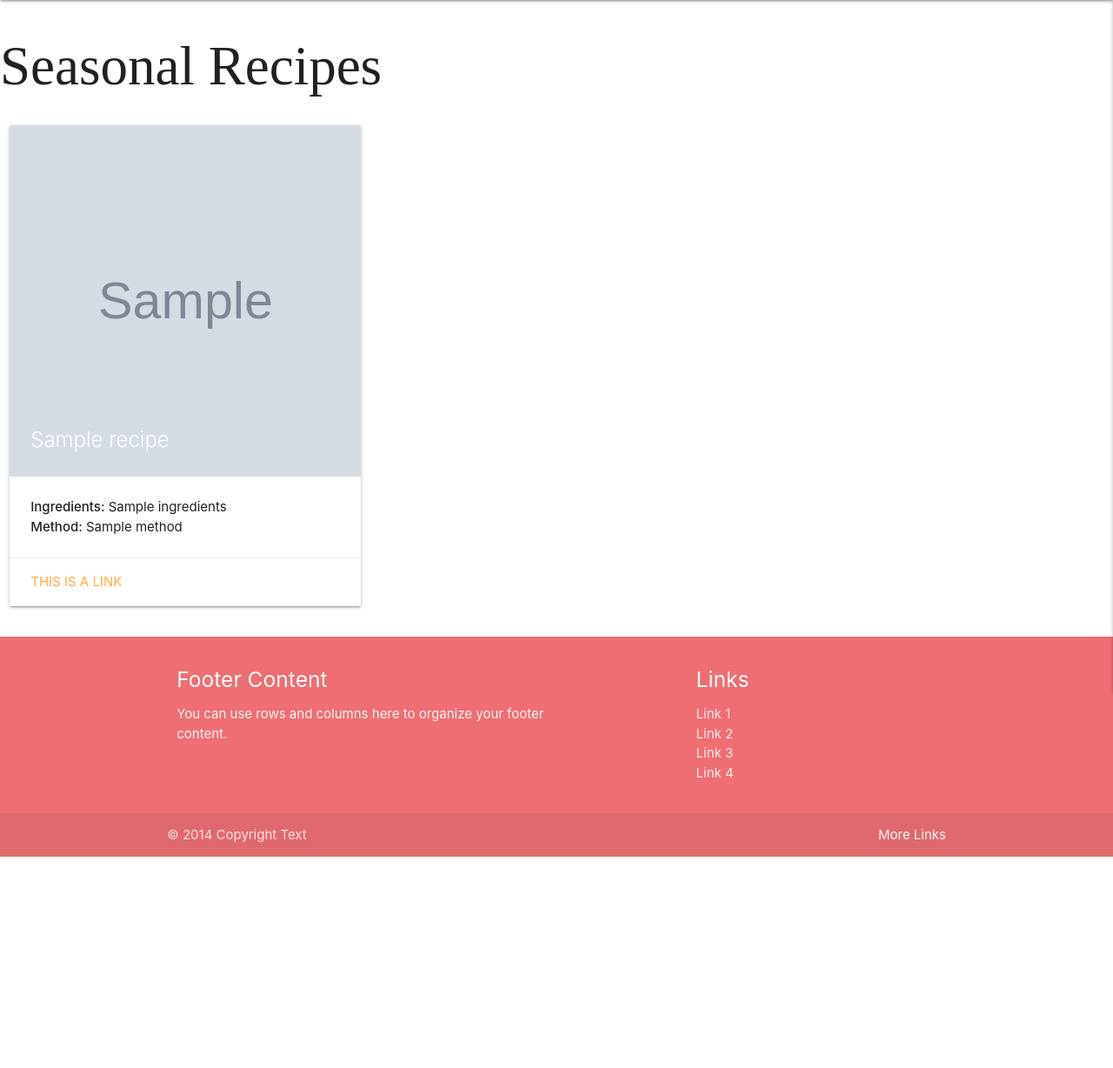
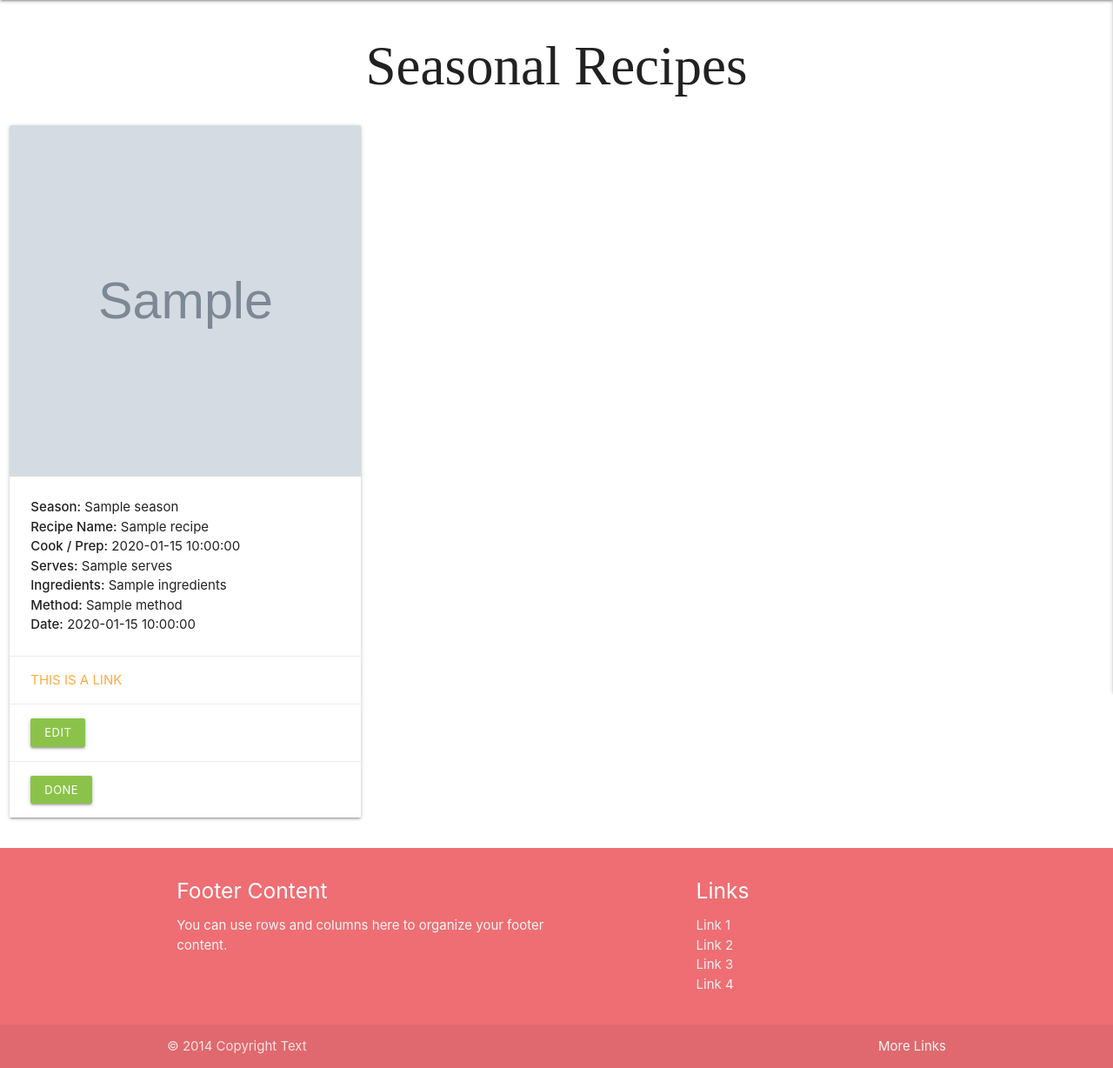
Before and after one commit to DomGambarini/bohemian-mama-pp3, a Flask app: page /recipes in a window 1280 px wide. Shown: the part 64-1292 px from the top of the page at 87% size. Before the commit the page ends 1049 px from the top, so only its background shows below. Run offline with Flask 3, Linux system fonts and the light colour scheme; grey boxes marked "Sample" are stand-in pictures; a database or web service that is not in the repository returns one stand-in record (values such as "Sample title"); some libraries are stand-ins or nearby versions.

Commit message:
Add button to edit recipe on recip page

```diff
--- a/app.py
+++ b/app.py
@@ -33,7 +33,7 @@ mongo = PyMongo(app)
 
 class addRecipe(FlaskForm):
     season = SelectField('Select Season', choices=[(
-        '1', 'Winter'), ('2', 'Spring'), ('3', 'Summer'), ('4', 'Autumn')])
+        'Winter'), ('Spring'), ('Summer'), ('Autumn')])
     recipe_name = StringField(
         'Recipe Name', validators=[InputRequired(), Length(min=4, max=40)])
     cook_time = IntegerField(
@@ -47,6 +47,7 @@ class addRecipe(FlaskForm):
     method = TextAreaField('Method', validators=[
         InputRequired(), Length(min=30, max=500)])
     image = URLField('Add URL Image Here', validators=[InputRequired()])
+    date = DateField(format='%Y-%m-%d')
     submit = SubmitField('Add Recipe')
 
 
@@ -66,8 +67,9 @@ def add_recipe():
             "cook_time": request.form.get("cook_time"),
             "serves": request.form.get("serves"),
             "ingredients": request.form.get("ingredients"),
-            "method": request.form.get("method")
-            }
+            "method": request.form.get("method"),
+            "date": request.form.get("date")
+        }
         mongo.db.recipes.insert_one(recipe)
         flash("Your recipe has been uploaded!")
         return redirect(url_for("recipe"))
--- a/static/js/script.js
+++ b/static/js/script.js
@@ -1,10 +1,9 @@
 $(document).ready(function () {
-    // Initialize components
-    $(".sidenav").sidenav({ edge: "right" });
-    $("select").formSelect();
-    $('.carousel.carousel-slider').carousel({
-        fullWidth: true,
-        indicators: true
-    });
-
+  // Initialize components
+  $(".sidenav").sidenav({ edge: "right" });
+  $("select").formSelect();
+  $(".carousel.carousel-slider").carousel({
+    fullWidth: true,
+    indicators: true,
+  });
 });
--- a/templates/base.html
+++ b/templates/base.html
@@ -1,16 +1,28 @@
 <!DOCTYPE html>
 <html lang="en">
   <head>
-    <meta charset="UTF-8">
-    <meta http-equiv="X-UA-Compatible" content="IE=edge">
-    <meta name="viewport" content="width=device-width, initial-scale=1.0">
-    <link rel="stylesheet" href="https://cdnjs.cloudflare.com/ajax/libs/font-awesome/6.5.1/css/all.min.css"
+    <meta charset="UTF-8" />
+    <meta http-equiv="X-UA-Compatible" content="IE=edge" />
+    <meta name="viewport" content="width=device-width, initial-scale=1.0" />
+    <link
+      rel="stylesheet"
+      href="https://cdnjs.cloudflare.com/ajax/libs/font-awesome/6.5.1/css/all.min.css"
       integrity="sha512-DTOQO9RWCH3ppGqcWaEA1BIZOC6xxalwEsw9c2QQeAIftl+Vegovlnee1c9QX4TctnWMn13TZye+giMm8e2LwA=="
-        crossorigin="anonymous" referrerpolicy="no-referrer" type="text/css"/>
-        <link rel="stylesheet" href="https://cdnjs.cloudflare.com/ajax/libs/materialize/1.0.0/css/materialize.min.css" type="text/css">
-        <link rel="stylesheet" href="{{ url_for('static', filename='css/style.css')}}" type="text/css">
-    {% block styles %}
-    {% endblock %}
+      crossorigin="anonymous"
+      referrerpolicy="no-referrer"
+      type="text/css"
+    />
+    <link
+      rel="stylesheet"
+      href="https://cdnjs.cloudflare.com/ajax/libs/materialize/1.0.0/css/materialize.min.css"
+      type="text/css"
+    />
+    <link
+      rel="stylesheet"
+      href="{{ url_for('static', filename='css/style.css')}}"
+      type="text/css"
+    />
+    {% block styles %} {% endblock %}
     <title>Bohemian Mama</title>
   </head>
 
@@ -19,19 +31,28 @@
       <!-- Navbar -->
       <nav class="nav-extended text-shadow light-green lighten-3">
         <div class="nav-wrapper">
-                <a href="{{ url_for('index') }}" class="brand-logo">BOHEMIAN MAMA, A Cornish Food Blog</a>
-                <a href="#" data-target="mobile-demo" class="sidenav-trigger right"><i class="fas fa-bars"></i></a>
+          <a href="{{ url_for('index') }}" class="brand-logo"
+            >BOHEMIAN MAMA, A Cornish Food Blog</a
+          >
+          <a href="#" data-target="mobile-demo" class="sidenav-trigger right"
+            ><i class="fas fa-bars"></i
+          ></a>
           <ul class="right hide-on-med-and-down">
             <li><a href="{{ url_for('index') }}">Home</a></li>
 
-                        <li><a href="{{ url_for('profile', username=session['user']) }}">Profile</a></li>
-                        <li><a href="{{ url_for('add_recipe') }}">Add Seasonal Recipes </a></li>
+            <li>
+              <a href="{{ url_for('profile', username=session['user']) }}"
+                >Profile</a
+              >
+            </li>
+            <li>
+              <a href="{{ url_for('add_recipe') }}">Add Seasonal Recipes </a>
+            </li>
             <li><a href="{{ url_for('logout') }}">Log Out</a></li>
             <li><a href="{{ url_for('recipe') }}">Recipes</a></li>
 
             <li><a href="{{ url_for('login') }}">Login</a></li>
             <li><a href="{{ url_for('register') }}">Register</a></li>
-
           </ul>
         </div>
       </nav>
@@ -41,43 +62,39 @@
         <li><h4 class="center-align">BOHEMIAN MAMA</h4></li>
         <li><a href="{{ url_for('index') }}">Home</a></li>
 
-                <li><a href="{{ url_for('profile', username=session['user']) }}">Profile</a></li>
+        <li>
+          <a href="{{ url_for('profile', username=session['user']) }}"
+            >Profile</a
+          >
+        </li>
         <li><a href="{{ url_for('add_recipe') }}">Add Seasonal Recipes </a></li>
         <li><a href="{{ url_for('logout') }}">Log Out</a></li>
         <li><a href="{{ url_for('recipe') }}">Recipes</a></li>
 
         <li><a href="{{ url_for('login') }}">Login</a></li>
         <li><a href="{{ url_for('register') }}">Register</a></li>
-
       </ul>
-
     </header>
 
     <section>
       <!-- flash messages -->
-        {% with messages = get_flashed_messages() %}
-            {% if messages %}
-                {% for message in messages %}
+      {% with messages = get_flashed_messages() %} {% if messages %} {% for
+      message in messages %}
       <div class="row flashes">
         <h4 class="light-blue lighten-4 center-align">{{ message }}</h4>
       </div>
-                {% endfor %}
-            {% endif %}
-        {% endwith %}
+      {% endfor %} {% endif %} {% endwith %}
     </section>
 
-    <main>
-        {% block content %}
-
-        {% endblock %}
-    </main>
+    <main>{% block content %} {% endblock %}</main>
 
     <footer class="page-footer">
       <div class="container">
         <div class="row">
           <div class="col l6 s12">
             <h5 class="white-text">Footer Content</h5>
-                <p class="grey-text text-lighten-4">You can use rows and columns here to organize your footer content.
+            <p class="grey-text text-lighten-4">
+              You can use rows and columns here to organize your footer content.
             </p>
           </div>
           <div class="col l4 offset-l2 s12">
@@ -99,11 +116,13 @@
       </div>
     </footer>
 
-    <script src="https://code.jquery.com/jquery-3.7.1.min.js"
-        integrity="sha256-/JqT3SQfawRcv/BIHPThkBvs0OEvtFFmqPF/lYI/Cxo=" crossorigin="anonymous"></script>
+    <script
+      src="https://code.jquery.com/jquery-3.7.1.min.js"
+      integrity="sha256-/JqT3SQfawRcv/BIHPThkBvs0OEvtFFmqPF/lYI/Cxo="
+      crossorigin="anonymous"
+    ></script>
     <script src="https://cdnjs.cloudflare.com/ajax/libs/materialize/1.0.0/js/materialize.min.js"></script>
     <script src="{{ url_for('static', filename='js/script.js') }}"></script>
-    {% block scripts %}
-    {% endblock %}
+    {% block scripts %} {% endblock %}
   </body>
 </html>
--- a/templates/recipes.html
+++ b/templates/recipes.html
@@ -2,32 +2,36 @@
 
 <title>Bohemian Mama | Recipes</title>
 
-<h1>Seasonal Recipes</h1>
+<h1 class="center-align">Seasonal Recipes</h1>
 
 {% for recipe in recipes %}
 
 <div class="row">
   <div class="col l4 m6 s12">
     <div class="card">
-
       <div class="card-image">
-        <img
-          src= "{{ recipe.image }}"
-        />
-        <span class="card-title">{{ recipe.recipe_name }}</span>
+        <img src="{{ recipe.image }}" />
       </div>
       <div class="card-content">
+        <p><strong>Season:</strong> {{ recipe.season }}</p>
+        <p><strong>Recipe Name:</strong> {{ recipe.recipe_name }}</p>
+        <p><strong>Cook / Prep:</strong> {{ recipe.cook_time }}</p>
+        <p><strong>Serves:</strong> {{ recipe.serves }}</p>
         <p><strong>Ingredients:</strong> {{ recipe.ingredients }}</p>
         <p><strong>Method:</strong> {{ recipe.method }}</p>
+        <p><strong>Date:</strong> {{ recipe.date }}</p>
       </div>
 
       <div class="card-action">
         <a href="#">This is a link</a>
       </div>
-
+    <div class="card-action">
+        <a href="#" class="btn-small light-green lighetn-1">Edit</a>
+    </div>
+    <div class="card-action">
+        <a href="#" class="btn-small light-green lighetn-1">Done</a>
+    </div>
     </div>
   </div>
+  {% endfor %} {% endblock %}
 </div>
-{% endfor %}
-
-{% endblock %}
```
Also changed, not shown: static/css/style.css (+7 -7 lines). Lines whose indentation alone changed are shown as unchanged.
